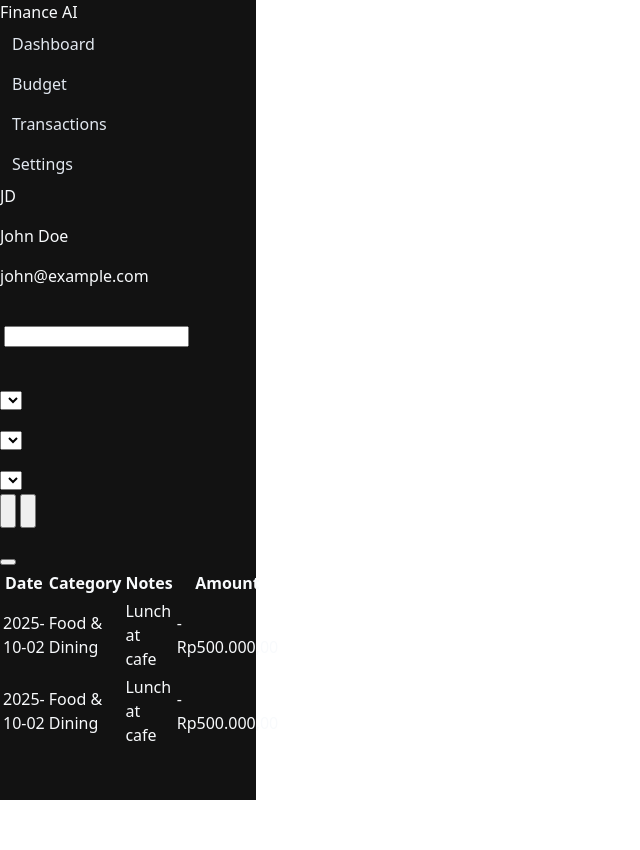
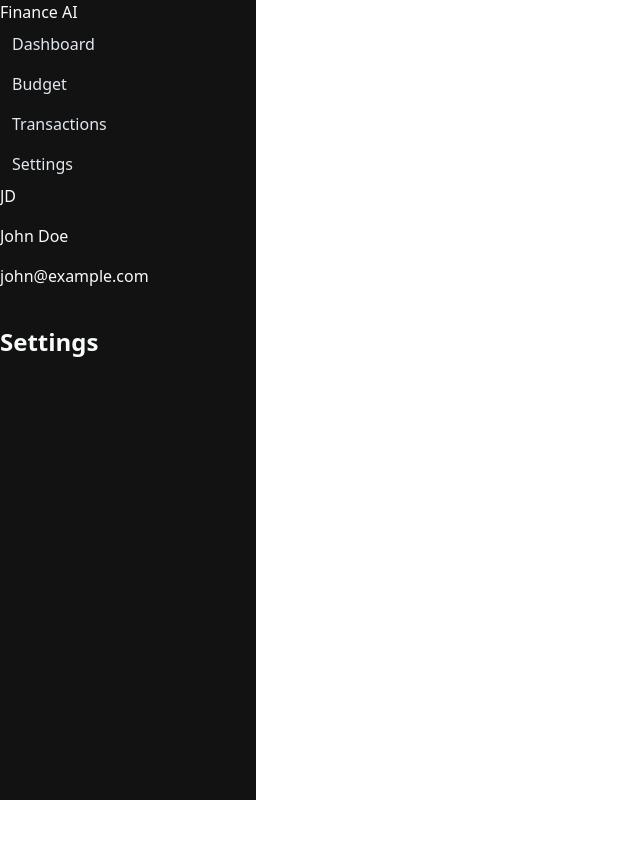
Before and after one commit to JustinJshvn/finproject, a plain HTML site: page Settings.html in a window 1280 px wide. Shown: the whole page, without its empty margins (0-640 px from the left). After the commit the page ends 800 px from the top, so only its background shows below. Drawn offline with Linux system fonts and the light colour scheme.

Commit message:
User profile

```diff
--- a/Settings.html
+++ b/Settings.html
@@ -21,6 +21,7 @@
 <a href="settings.html" class="nav-item">Settings</a>
 </nav>
 
+<!-- USER PROFILE -->
 
 <div class="sidebar-footer">
 <div class="avatar">JD</div>
@@ -30,90 +31,10 @@
 </div>
 </div>
 
-    <section>
-        <h1></h1>
-        <div>
-            <img>
-            <input>
-            <div>
-                <img>
-            </div>
-        </div>
-    </section>
-    <section>
-        <div>
-            <p></p>
-            <select></select>
-        </div>
-        <div>
-            <p></p>
-            <select></select>
-        </div>
-        <div>
-            <p></p>
-            <select></select>
-        </div>
-        <button>
-            <img>
-            <p></p>
-        </button>
-        <button>
-            <img>
-            <p></p>
-        </button>
-    </section>
-    <section>
-        <div>
-            <div>
-                <div>
-                    <p></p>
-                    <p></p>
-                </div>
-                <button></button>
-            </div>
-            <table>
-                <thead>
-                    <tr>
-                        <th>Date</th>
-                        <th>Category</th>
-                        <th>Notes</th>
-                        <th>Amount</th>
-                    </tr>
-                </thead>
-                <tbody>
-                    <tr>
-                        <td>2025-10-02</td>
-                        <td>Food & Dining</td>
-                        <td>Lunch at cafe</td>
-                        <td>-Rp500.000,00</td>
-                    </tr>
-                    <tr>
-                        <td>2025-10-02</td>
-                        <td>Food & Dining</td>
-                        <td>Lunch at cafe</td>
-                        <td>-Rp500.000,00</td>
-                    </tr>
-                </tbody>
-            </table>
-        </div>
-    </section>
-    <section>
-        <h2></h2>
-        <h3></h3>
-        <div>
-            <div>
-                <img>
-                <p></p>
-                <p></p>
-                <p></p>
-            </div>
-            <div>
-                <img>
-                <p></p>
-                <p></p>
-                <p></p>
-            </div>
-        </div>
-    </section>
-</body>
+<main class="main">
+<header class="topbar">
+<h1>Settings</h1>
+</header>
+
+
 </html>
```
